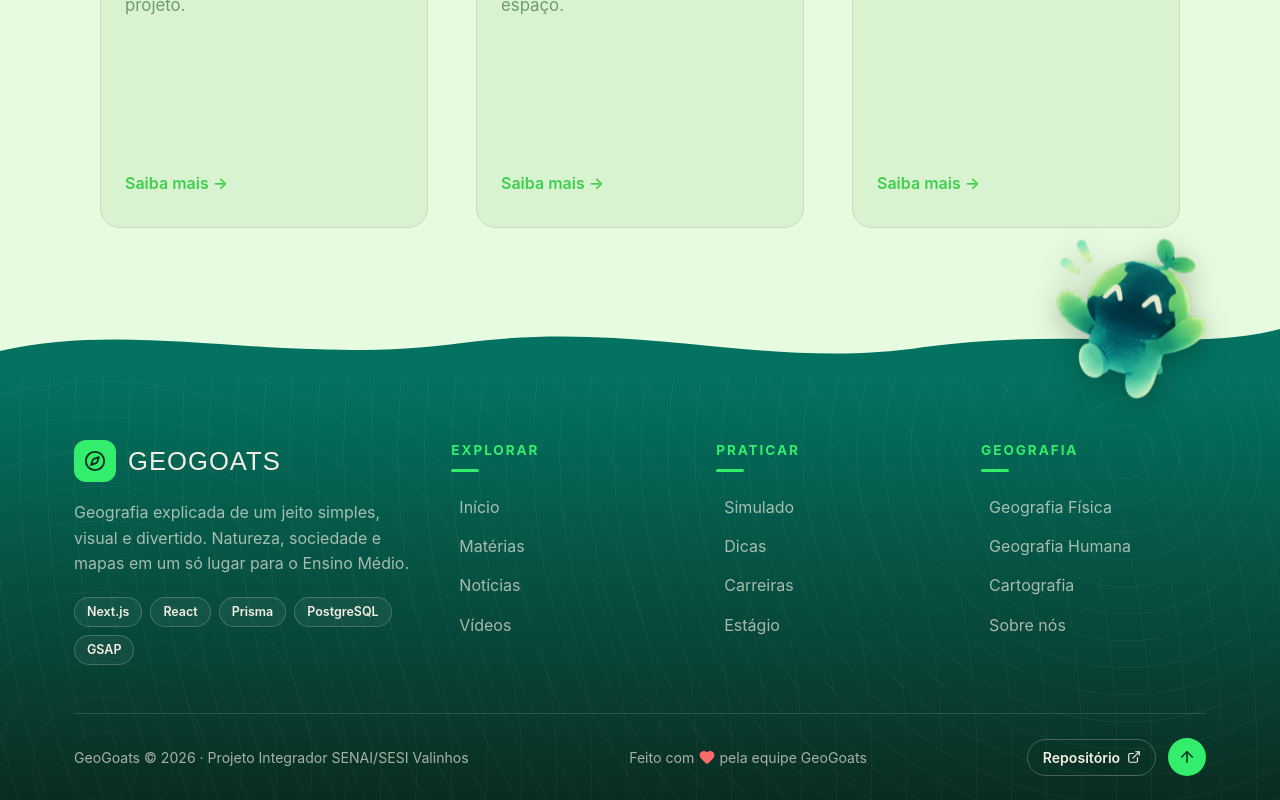
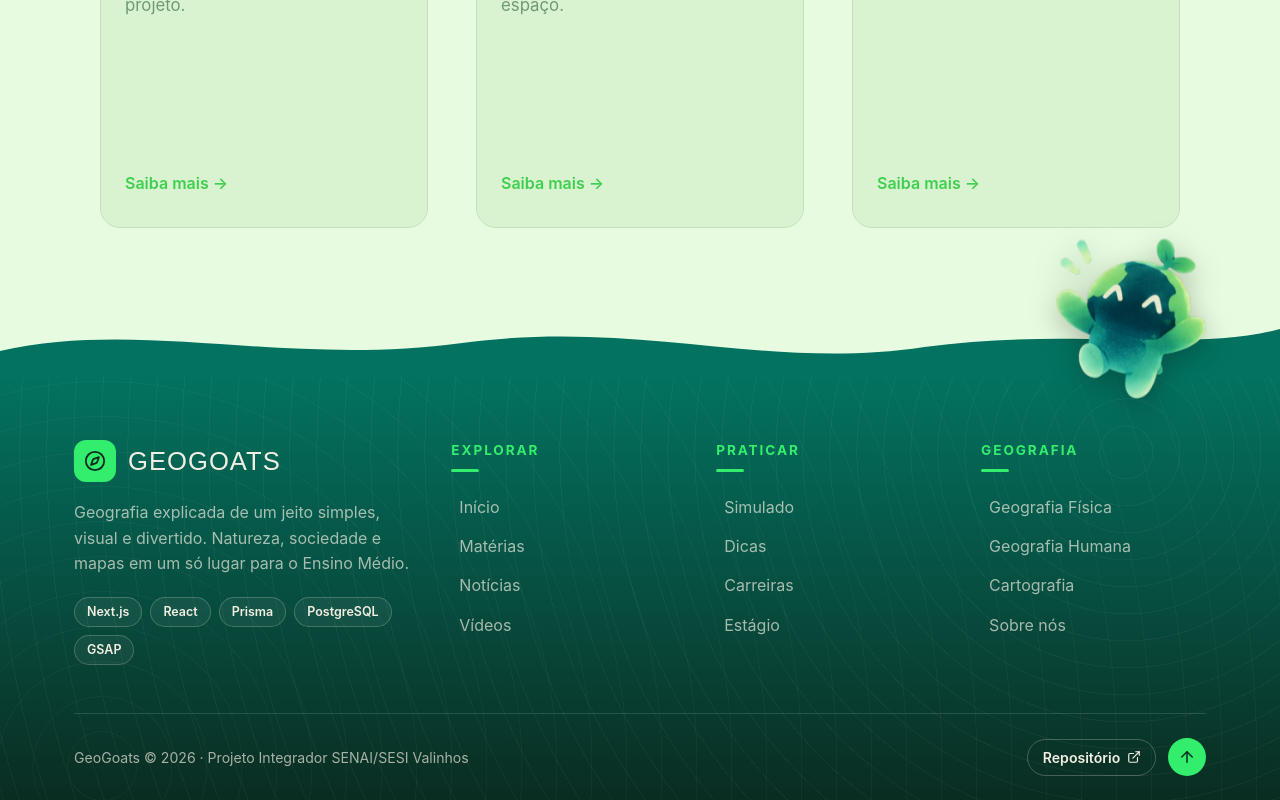
Before and after one commit to arthurmorais0227/geogoats-frontend, a Next.js app: page / in a window 1280 px wide. Shown: the part 1928-2728 px from the top of the page. Built offline with nearby package versions, Linux system fonts and the light colour scheme; a web font is replaced by a local one; what @ant-design/nextjs-registry would draw is missing.

Commit message:
update footer: remove the ai slop

```diff
--- a/src/components/Footer.jsx
+++ b/src/components/Footer.jsx
@@ -1,4 +1,4 @@
-import { ArrowUp, Compass, ExternalLink, Heart } from 'lucide-react';
+import { ArrowUp, Compass, ExternalLink } from 'lucide-react';
 import Image from 'next/image';
 import Link from 'next/link';
 import { climateCrisis } from '@/app/fonts';
@@ -112,11 +112,6 @@ export default function Footer() {
                         Integrador SENAI/SESI Valinhos
                     </p>
 
-                    <p className={styles.feitoCom}>
-                        Feito com <Heart size={14} aria-label="amor" /> pela
-                        equipe GeoGoats
-                    </p>
-
                     <div className={styles.acoes}>
                         <a
                             href="https://github.com/arthurmorais0227/geogoats-frontend"
```
